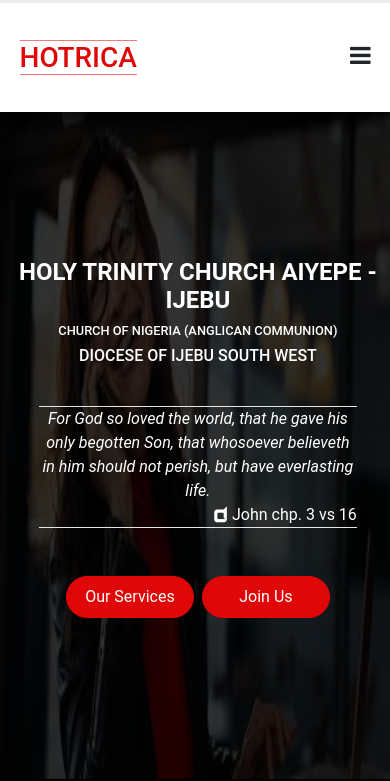
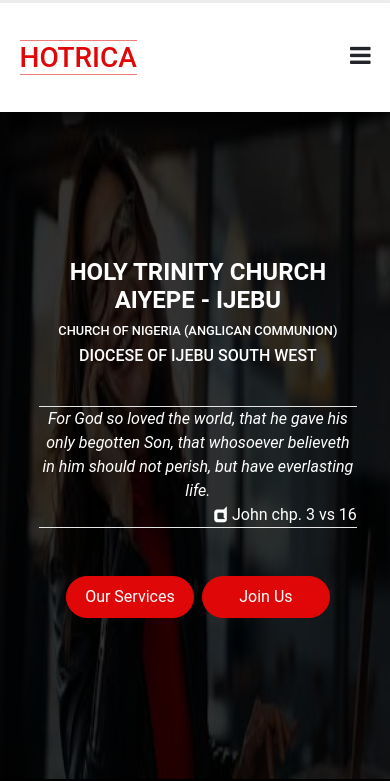
Before and after one commit to innocentdavid/hotrica, a plain HTML site: page index.html in a window 390 px wide. Shown: the part 65-846 px from the top of the page. Drawn offline with nearby package versions, Linux system fonts and the light colour scheme; files that its build step writes are made by us from their sources.

Commit message:
updated index

```diff
--- a/index.html
+++ b/index.html
@@ -100,7 +100,10 @@
   </header>
   <div class="header d-f-jc-c-ai-c" style="z-index: 10;">
     <div class="header-text">
-      <h1>HOLY TRINITY CHURCH AIYEPE - IJEBU</h1>
+      <h1>
+        <div class="d-md-inline">HOLY TRINITY CHURCH</div>
+        <div class="d-md-inline">AIYEPE - IJEBU</div>
+      </h1>
       <h6>CHURCH OF NIGERIA (ANGLICAN COMMUNION)</h6>
       <h3>DIOCESE OF IJEBU SOUTH WEST</h3>
       <div class="w-word">
```
